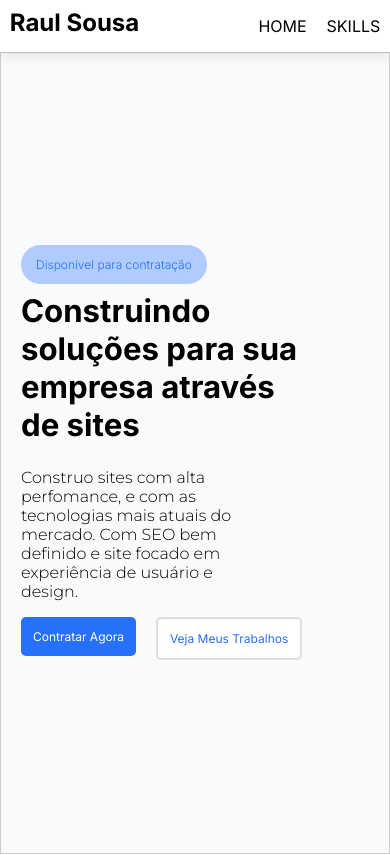
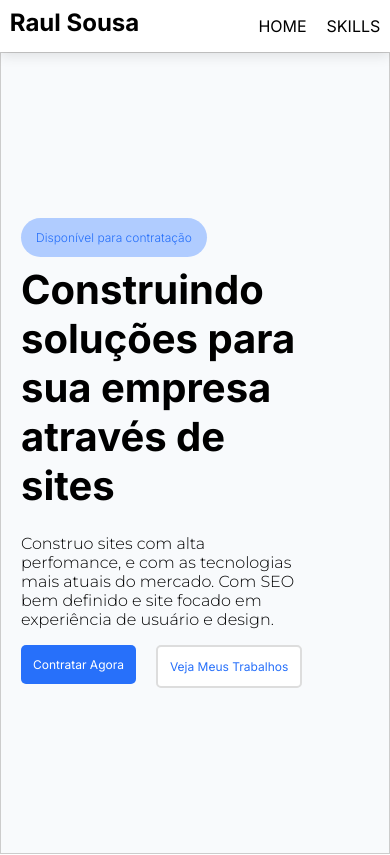
Before and after one commit to codArtic0/portfolio, a React (Vite) app: page / in a window 390 px wide. Shown: the top 855 px of the page. Built offline with nearby package versions, Linux system fonts and the light colour scheme.

Commit message:
FIX: Text Adjustment

```diff
--- a/src/styles/Home.css
+++ b/src/styles/Home.css
@@ -46,7 +46,7 @@
 
 h1{
     font-family: var(--fonte-principal);
-    font-size: clamp(15px, 8vw, 72px);
+    font-size: clamp(40px, 8vw, 72px);
     margin: 8px 0px;
     width: 80%;
 }
@@ -57,7 +57,7 @@ p{
 }
 
 .paragraph-description{
-    width: 70%;
+    width: 80%;
 }
 
 .button-group{
```
